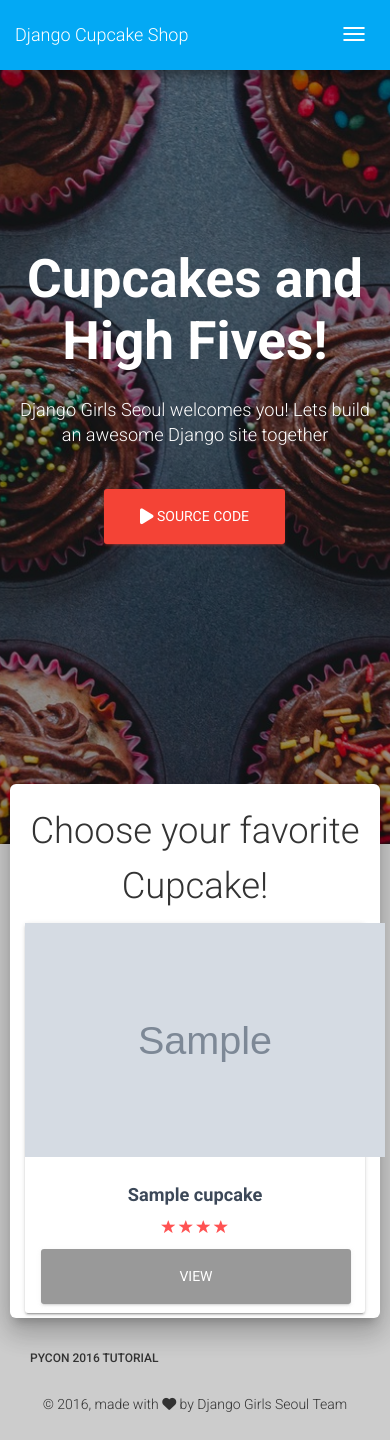
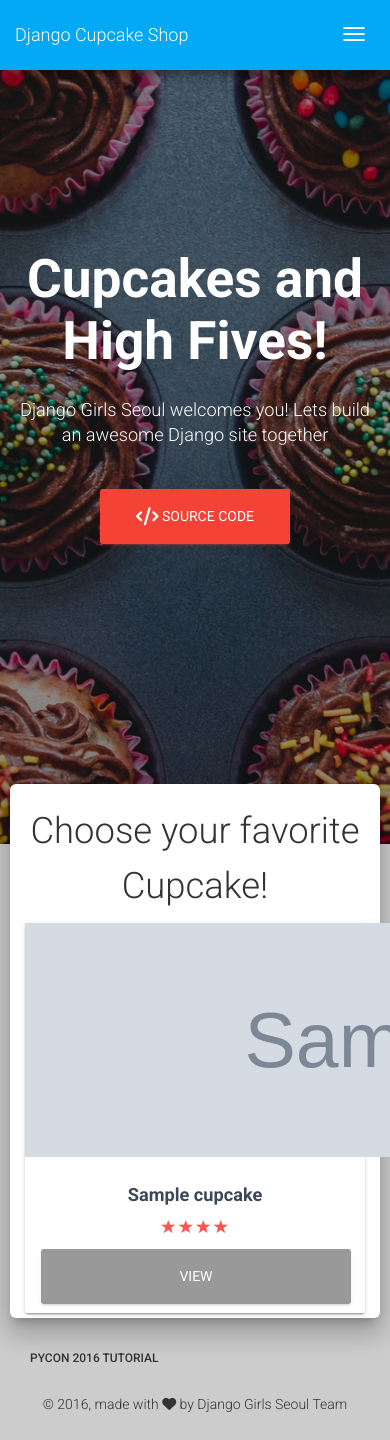
Before and after one commit to DjangoGirlsSeoul/djangocupcakeshop, a Django app: page / in a window 390 px wide; the page is wider, and only the part inside the window is pictured. Run offline with Django 3.2, Linux system fonts and the light colour scheme; tables that the repository leaves empty hold one stand-in row (values such as "Sample post"); grey boxes marked "Sample" are stand-in pictures; some libraries are stand-ins or nearby versions.

Commit message:
refine html and add media queries

```diff
--- a/accounts/templates/registration/login.html
+++ b/accounts/templates/registration/login.html
@@ -29,10 +29,8 @@
               </div>
             </div>
           <input type="hidden" name="next" value="{{ next }}" />
-          <div class="form-group">
-            <div class="col-sm-offset-2 col-sm-10">
+          <div class="footer text-center">
               <button type="submit" class="btn btn-success">Log in</button>
-            </div>
           </div>
         </form>
     </div>
--- a/menu/static/menu/css/demo.css
+++ b/menu/static/menu/css/demo.css
@@ -405,3 +405,97 @@
   height: 390px !important;
   margin-bottom: 5px;
 }
+#list-img{
+
+  width: 360px;
+}
+
+#detail-img {
+
+  width: 555px;
+}
+
+@media (min-device-width: 768px ) and
+(max-device-width: 1024px){
+  #list-img{
+
+    width: 700px;
+  }
+  #detail-img{
+
+    width: 740px;
+  }
+
+}
+    /* ----------- iPhone 5 and 5S ----------- */
+
+    /* Portrait and Landscape */
+    @media only screen
+      and (min-device-width: 320px)
+      and (max-device-width: 568px)
+      and (-webkit-min-device-pixel-ratio: 2) {
+        #list-img{
+
+          width: 270px;
+        }
+
+        #detail-img {
+
+          width: 290px;
+        }
+    }
+
+    /* ----------- iPhone 6 ----------- */
+
+/* Portrait and Landscape */
+@media only screen
+  and (min-device-width: 375px)
+  and (max-device-width: 667px)
+  and (-webkit-min-device-pixel-ratio: 2) {
+    #list-img{
+
+      width: 320px;
+    }
+    #detail-img {
+
+      width: 345px;
+    }
+
+}
+
+    /* ----------- iPhone 6+ ----------- */
+
+    /* Portrait and Landscape */
+@media only screen
+    and (min-device-width: 414px)
+    and (max-device-width: 736px)
+    and (-webkit-min-device-pixel-ratio: 3) {
+
+      #list-img{
+
+        width: 360px;
+      }
+
+      #detail-img {
+
+        width: 385px;
+      }
+    }
+
+    /* ----------- Galaxy S5 ----------- */
+
+    /* Portrait and Landscape */
+    @media screen
+      and (device-width: 360px)
+      and (device-height: 640px)
+      and (-webkit-device-pixel-ratio: 3) {
+        #list-img{
+
+          width: 310px;
+        }
+        #detail-img {
+
+          width: 330px;
+        }
+
+    }
--- a/menu/templates/menu/cupcake_new.html
+++ b/menu/templates/menu/cupcake_new.html
@@ -38,7 +38,9 @@
               {{ form.image.errors }}
             </div>
           </div>
+          <div class="footer text-center">
           <button type="submit" class="btn btn-success">Submit</button>
+        </div>
         </form>
       </div>
     </div>
--- a/menu/templates/menu/detail.html
+++ b/menu/templates/menu/detail.html
@@ -10,7 +10,7 @@
       <div class="col-xs-12 col-sm-6 col-md-6 col-lg-6 col-md-offset-3 col-lg-offset-3">
         <div class="card" style="height:692px !important;">
           <!-- <div class="" style="background-image:url({{ cake.image.url }});"> -->
-          <img  src="{{ cake.image.url }}" style="object-fit: cover;max-height:370px" width="555">
+          <img  id="detail-img" src="{{ cake.image.url }}" style="object-fit: cover;max-height:370px">
         <!-- </div> -->
         <div class="content">
           <ul class="list-group">
--- a/menu/templates/menu/list.html
+++ b/menu/templates/menu/list.html
@@ -10,7 +10,7 @@
                 <h4>Django Girls Seoul welcomes you! Lets build an awesome Django site together </h4>
                 <br />
                 <a href="https://github.com/DjangoGirlsSeoul/djangocupcakeshop" class="btn btn-danger btn-raised btn-lg">
-        <i class="fa fa-play"></i> Source code
+        <i class="fa fa-code"></i> Source code
       </a>
       </div>
     </div>
@@ -25,7 +25,7 @@
       {% for cake in cakes %}
       <div class="col-xs-12 col-sm-6 col-md-4 col-lg-4">
         <div class="card">
-          <img  class="card-image" style="object-fit: cover;" src="{{ cake.image.url }}" width="360">
+          <img id="list-img" class="card-image" style="object-fit: cover;" src="{{ cake.image.url }}">
         <div class="content">
           <h4 class="card-title text-center">{{ cake.name }}</h4>
           <p class="card-text text-center">
```
